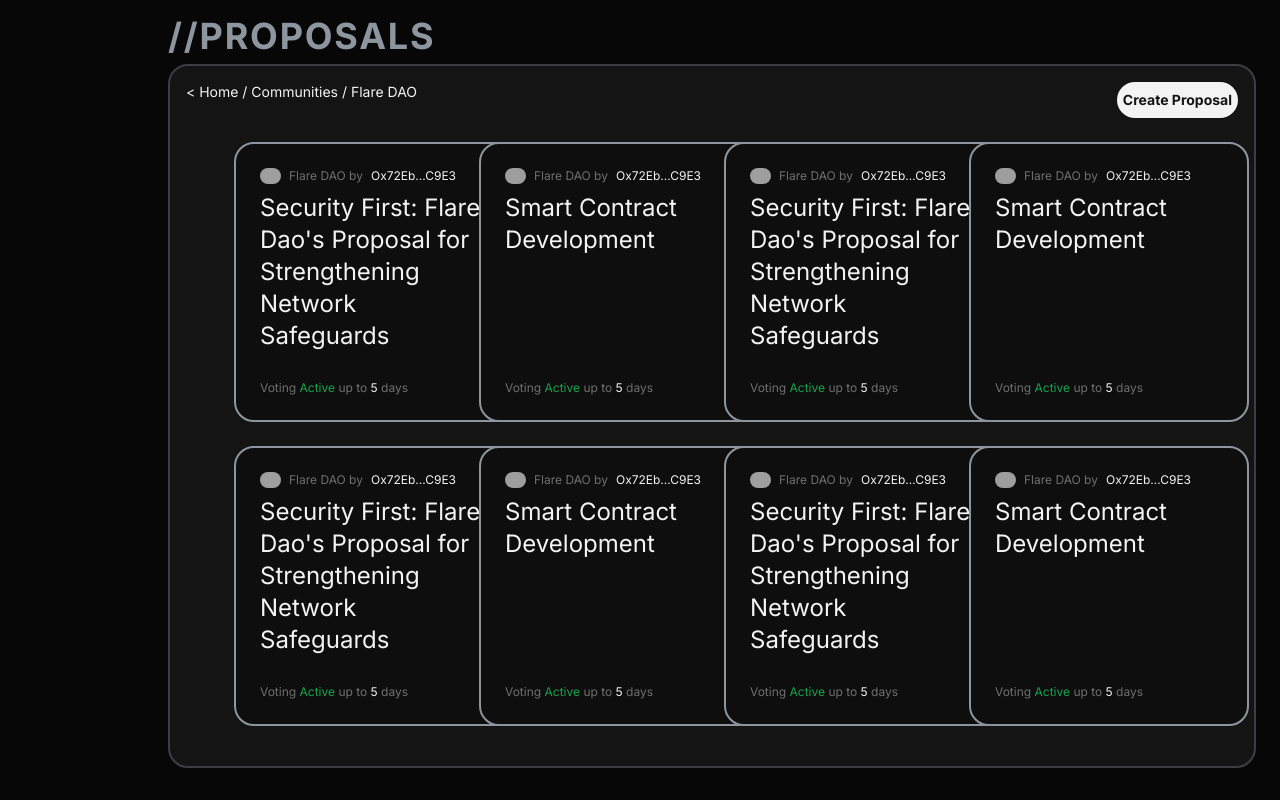
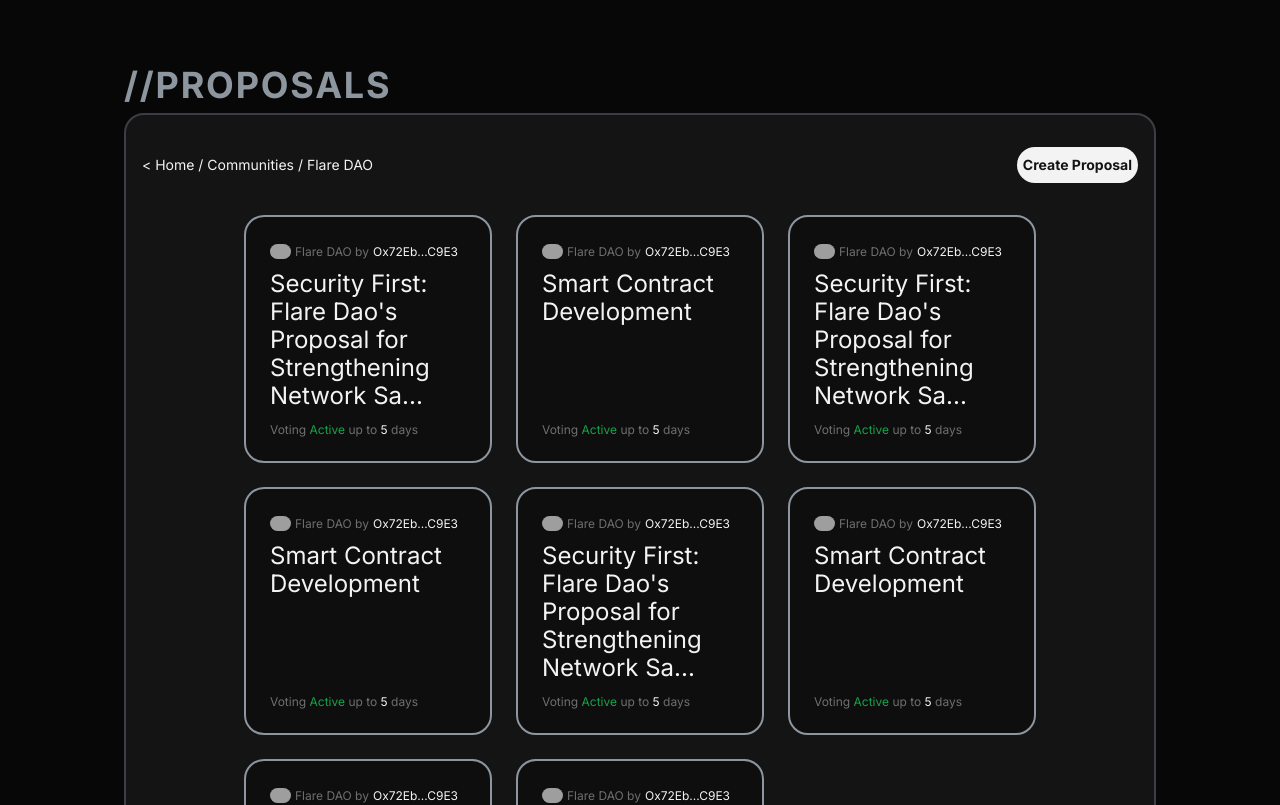
Before and after one commit to aerius-labs/zk-snap-frontend-v2, a Next.js app: page /proposals in a window 1280 px wide. Shown: the top 805 px of the page. Built offline with nearby package versions, Linux system fonts and the light colour scheme; grey boxes are pictures that could not be loaded.

Commit message:
feat: completed proposals page with new dimensions

```diff
--- a/src/app/proposals/page.tsx
+++ b/src/app/proposals/page.tsx
@@ -72,26 +72,27 @@ export default function Proposals() {
     },
   ];
   return (
-    <div className='min-h-screen bg-true-black-900 px-6 py-4'>
+    <div className='flex min-h-screen flex-col justify-center bg-true-black-900 px-[40px] py-[65px] md:px-[64] lg:px-[124px] 2xl:px-[184px]'>
       {/* eslint-disable-next-line react/jsx-no-comment-textnodes */}
-      <p className='mb-2 text-4xl font-bold tracking-wider text-true-gray-700 md:ml-36'>
+      <p className='mb-2 text-4xl font-bold tracking-wider text-true-gray-700'>
         //PROPOSALS
       </p>
-      <div className='rounded-[20px] border-2 border-true-gray-400 bg-true-black-800 px-4 pb-10 md:ml-36'>
-        <div className='mb-2 flex items-start py-4 text-sm text-true-white-100'>
+      <div className='rounded-[20px] border-2 border-true-gray-400 bg-true-black-800 pb-10'>
+        <div className='flex h-[100px] w-full items-center px-4 text-sm text-true-white-100'>
           <div>{'< Home / Communities / Flare DAO'}</div>
           <button
             type='button'
-            onClick={() => console.log('create proposal clicked')}
             className='ml-auto rounded-[50px] bg-true-white-100 px-1.5 py-2 font-bold text-true-black-800'
           >
             Create Proposal
           </button>
         </div>
-        <div className='grid grid-cols-1 gap-6 px-12 md:grid-cols-2 lg:grid-cols-3 xl:grid-cols-4'>
-          {proposals.map((proposal: any) => {
-            return <ProposalCard key={proposal.id} proposal={proposal} />;
-          })}
+        <div className='flex justify-center'>
+          <div className='grid grid-cols-1 gap-6 md:grid-cols-2 lg:grid-cols-3 2xl:grid-cols-4'>
+            {proposals.map((proposal: any) => {
+              return <ProposalCard key={proposal.id} proposal={proposal} />;
+            })}
+          </div>
         </div>
       </div>
     </div>
--- a/src/components/proposalCard.tsx
+++ b/src/components/proposalCard.tsx
@@ -1,9 +1,12 @@
 import Image from 'next/image';
 
 export default function ProposalCard({ proposal }: any) {
+  const { proposalName } = proposal;
+  const slicedProposalName =
+    proposalName.slice(0, 65) + (proposalName.length > 65 ? '...' : '');
   return (
-    <div className='flex size-[280px] flex-col gap-2 rounded-[20px] border-2 border-true-gray-700 bg-true-black-700 p-6'>
-      <div className='flex items-center gap-2'>
+    <div className='flex h-[248px] w-[248px] flex-col gap-2 rounded-[20px] border-2 border-true-gray-700 bg-true-black-700 p-6'>
+      <div className='flex items-center gap-1'>
         <Image
           src='https://s3-alpha-sig.figma.com/img/65a7/293b/904d2512e46a292be511bb312b01702b?Expires=1713744000&Key-Pair-Id=APKAQ4GOSFWCVNEHN3O4&Signature=A8To-owaEO7wVseKJzLXM-7sVTwXK5WYBrVBeE~bsB-TTXyHVJzyws2m2HhGIvn35MPqXyDPt1JsYX6-0rfdyCrGhIcJNNxkoYHEofhF2pKtI4foDmB6Cxbc4DW1pBA7Bpm4OHFtxKicAa18yJib~iRIb2s00DJSnEVVcNvoDjwOQ8R5sDjJrC0tOSHsk84GJveVf7PpGvnMtJaqpJ~IgtYDfvPiqEN2WzH~0EgTIbOs1Dx~lL5FolZSY7PekGw8o43DatU0qzBtUig7pCZW8pekW2ybInSm1ZeFUgDFZ-KJv-J2JQDgdeOxp-VXvKJXrcmO6WyJzgYgbLAi-QSX4A__'
           objectFit='fill'
@@ -12,13 +15,17 @@ export default function ProposalCard({ proposal }: any) {
           alt='proposal card'
           className='rounded-full'
         />
-        <p className='text-xs text-true-gray-300'>{proposal.daoName} by </p>
-        <p className='text-xs text-true-white-100'>{proposal.creatorAddress}</p>
+        <p className='text-xs leading-[21px] text-true-gray-300'>
+          {proposal.daoName} by{' '}
+        </p>
+        <p className='text-xs leading-[21px] text-true-white-100'>
+          {proposal.creatorAddress}
+        </p>
       </div>
-      <p className='break-words text-2xl text-true-white-100'>
-        {proposal.proposalName}
+      <p className='break-words text-2xl leading-[28px] text-true-white-100'>
+        {slicedProposalName}
       </p>
-      <div className='mt-auto text-xs'>
+      <div className='mt-auto text-xs leading-[14px]'>
         <span className='text-true-gray-300'>Voting</span>{' '}
         <span className='text-green-600'>Active</span>{' '}
         <span className='text-true-gray-300'>up to</span>{' '}
```
